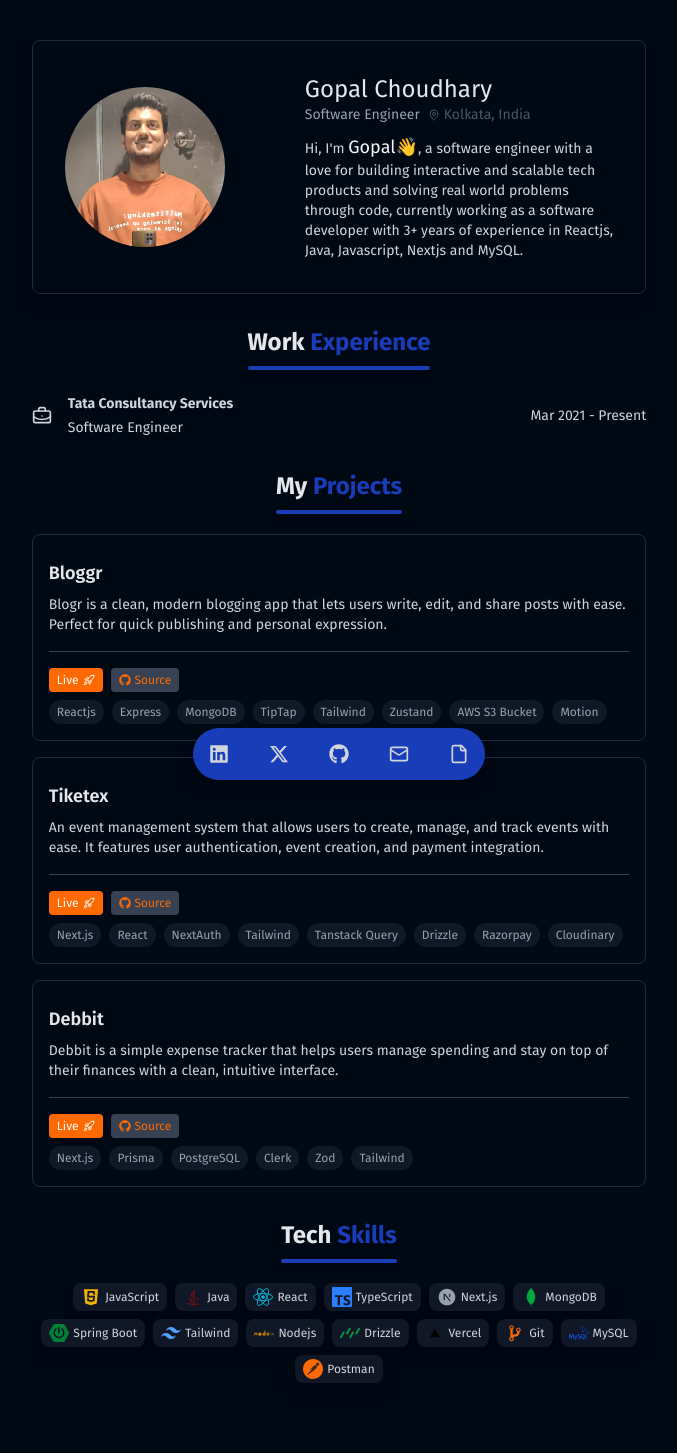
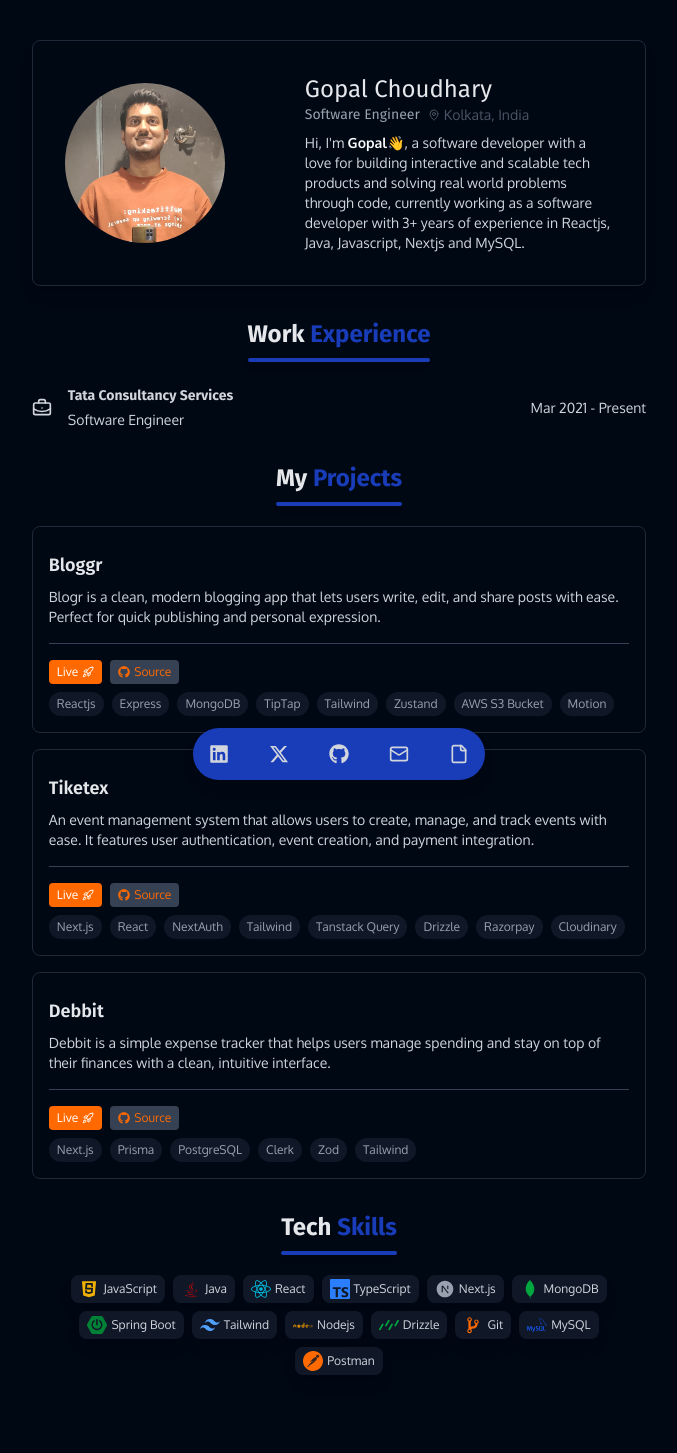
Before and after one commit to gopalkrs/my-portfolio-dev, a React (Vite) app: page / in a window 1280 px wide. Shown: the top 1453 px of the page, without its empty margins (301-978 px from the left). Built offline with nearby package versions, Linux system fonts and the light colour scheme; a web font is replaced by a local one.

Commit message:
feat: update font styles in index.css, add Oxygen font to AboutMe component, and remove unused Vercel icon from TechSkills

```diff
--- a/index.html
+++ b/index.html
@@ -6,6 +6,7 @@
     <link rel="preconnect" href="https://fonts.googleapis.com">
     <link rel="preconnect" href="https://fonts.gstatic.com" crossorigin>
     <link href="https://fonts.googleapis.com/css2?family=Fira+Sans:ital,wght@0,100;0,200;0,300;0,400;0,500;0,600;0,700;0,800;0,900;1,100;1,200;1,300;1,400;1,500;1,600;1,700;1,800;1,900&family=Libertinus+Math&display=swap" rel="stylesheet">
+    <link href="https://fonts.googleapis.com/css2?family=Oxygen:wght@300;400;700&display=swap" rel="stylesheet">
     <meta name="viewport" content="width=device-width, initial-scale=1.0" />
     <title>Portfolio</title>
   </head>
--- a/package.json
+++ b/package.json
@@ -22,7 +22,7 @@
   },
   "devDependencies": {
     "@eslint/js": "^9.25.0",
-    "@types/react": "^19.1.5",
+    "@types/react": "^19.1.10",
     "@types/react-dom": "^19.1.5",
     "@vitejs/plugin-react": "^4.4.1",
     "autoprefixer": "^10.4.21",
--- a/src/components/AboutMe.tsx
+++ b/src/components/AboutMe.tsx
@@ -23,7 +23,7 @@
           </div>
           <div className="flex flex-col items-start gap-2 mt-2">
             <p className="text-left text-gray-300 text-sm sm:text-md">
-              Hi, I'm <span className="text-gray-50 text-lg">Gopal👋</span>, a software engineer with a love for building interactive and scalable tech products and solving real world problems through code,
+              Hi, I'm <span className="text-gray-50 font-extrabold">Gopal👋</span>, a software developer with a love for building interactive and scalable tech products and solving real world problems through code,
               currently working as a software developer with 3+ years of experience in Reactjs, Java, Javascript, Nextjs and MySQL.
             </p>
           </div>
--- a/src/components/TechSkills.tsx
+++ b/src/components/TechSkills.tsx
@@ -18,7 +18,6 @@
     { name: 'Tailwind', icon: <RiTailwindCssFill />, color: 'text-blue-400' },
     { name: 'Nodejs', icon: <DiNodejs />, color: 'text-yellow-600' },
     { name: 'Drizzle', icon: <SiDrizzle />, color: 'text-green-600' },
-    { name: 'Vercel', icon: <CgVercel />, color: 'text-black' },
     { name: 'Git', icon: <DiGitBranch />, color: 'text-orange-500' },
     { name: 'MySQL', icon: <SiMysql />, color: 'text-blue-600' },
     { name: 'Postman', icon: <SiPostman />, color: 'text-orange-500' },
--- a/src/index.css
+++ b/src/index.css
@@ -7,10 +7,14 @@
   font-family: system-ui, Avenir, Helvetica, Arial, sans-serif;
   background-color: #000814;
   font-synthesis: none;
-  font-family: "Fira Sans", sans-serif;
+  font-family: "Oxygen", sans-serif;
   text-rendering: optimizeLegibility;
   -webkit-font-smoothing: antialiased;
   -moz-osx-font-smoothing: grayscale;
+}
+
+h1, h2, h3 {
+  font-family: "Fira Sans", sans-serif;
 }
 
 .font-libertinus {
```
Also changed, not shown: 1 other file (tests, documents, lock files or other folders).
